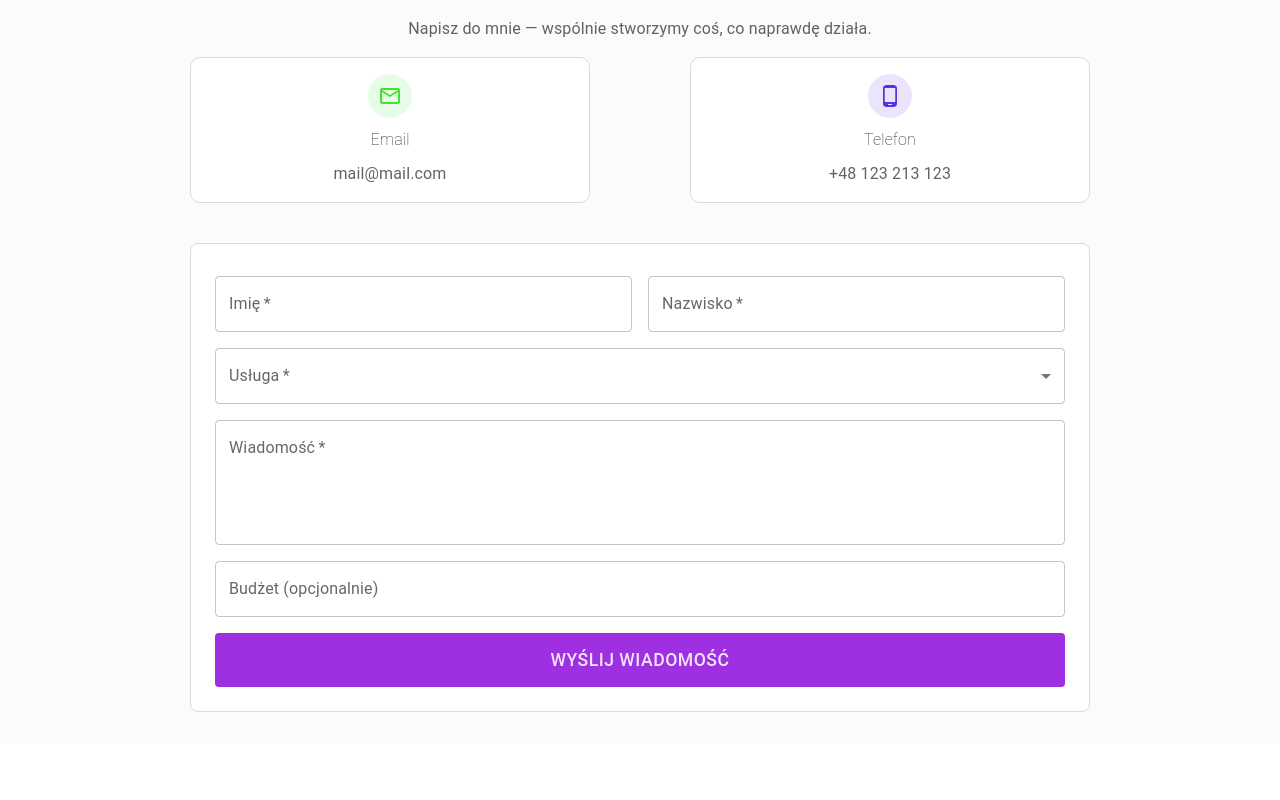
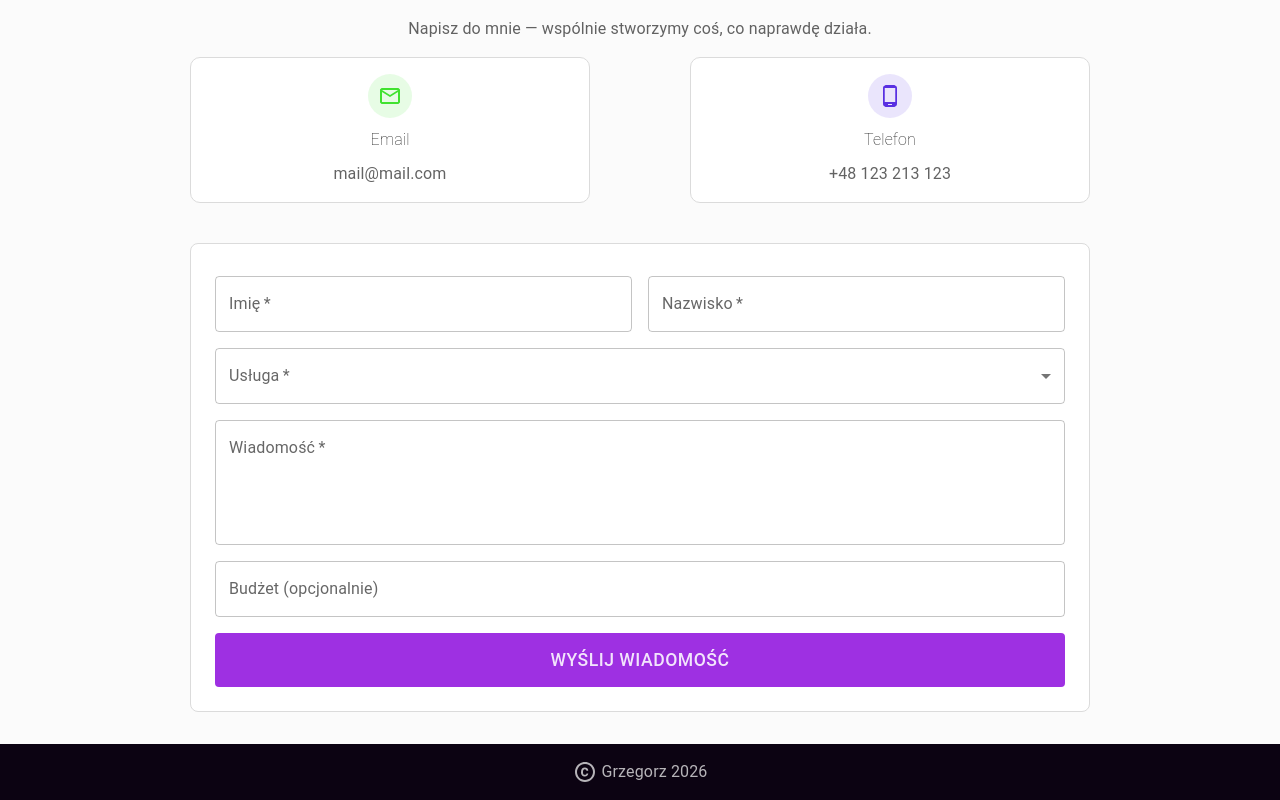
Before and after one commit to GrzegorzAKGalzo/react-simple-portfolio, a React (Vite) app: page / in a window 1280 px wide. Shown: the part 3806-4606 px from the top of the page. Before the commit the page ends 4550 px from the top, so only its background shows below. Built offline with nearby package versions, Linux system fonts and the light colour scheme.

Commit message:
feat: Added footer

```diff
--- /dev/null
+++ b/src/components/Footer.jsx
@@ -0,0 +1,17 @@
+import { Copyright } from "@mui/icons-material";
+import "../css/footer.css";
+
+function Footer() {
+  return (
+    <footer>
+      <div className="container-fluid">
+        <div className="row">
+          <p className="text-muted copyright">
+            <Copyright /> Grzegorz 2026
+          </p>
+        </div>
+      </div>
+    </footer>
+  );
+}
+export default Footer;
--- /dev/null
+++ b/src/css/footer.css
@@ -0,0 +1,12 @@
+footer{
+    background-color: rgb(12, 3, 18);
+}
+footer *{
+    color: white !important;
+}
+.copyright{
+    display: flex;
+    align-items: center;
+    justify-content: center;
+    gap: 5px;
+}
--- a/src/pages/Home.jsx
+++ b/src/pages/Home.jsx
@@ -2,6 +2,7 @@ import HeroSection from "../components/HeroSection";
 import AboutMe from "../components/AboutMe";
 import Showcase from "../components/Showcase";
 import Contact from "../components/Contact";
+import Footer from "../components/Footer";
 
 function Home() {
   return (
@@ -10,6 +11,7 @@ function Home() {
       <AboutMe />
       <Showcase />
       <Contact />
+      <Footer />
     </main>
   );
 }
```
